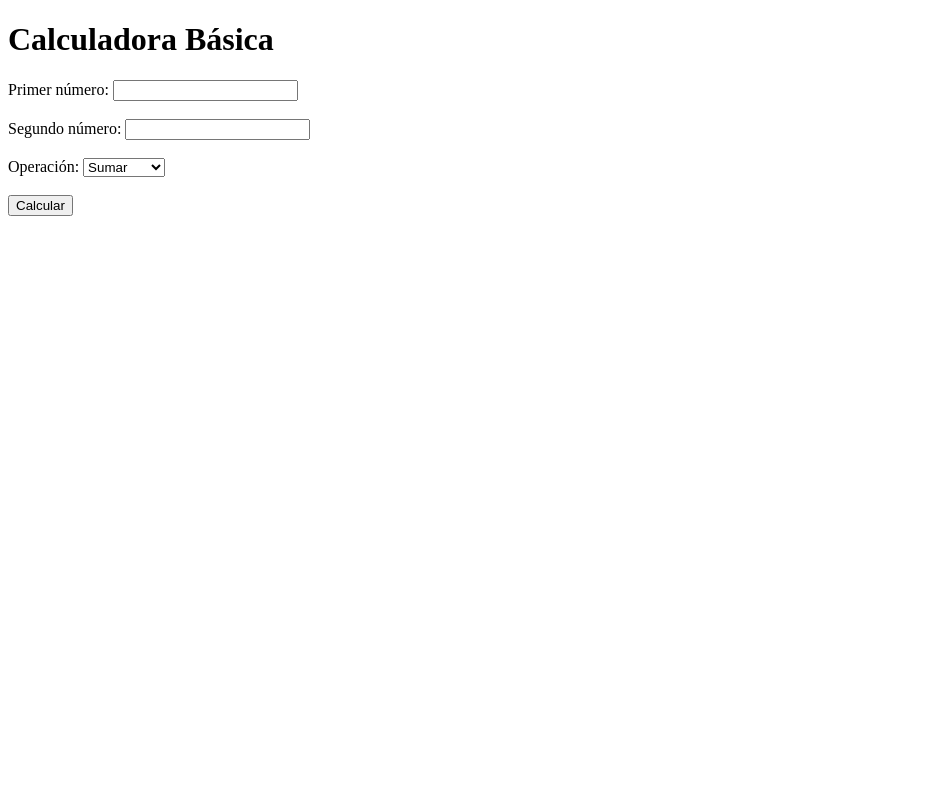
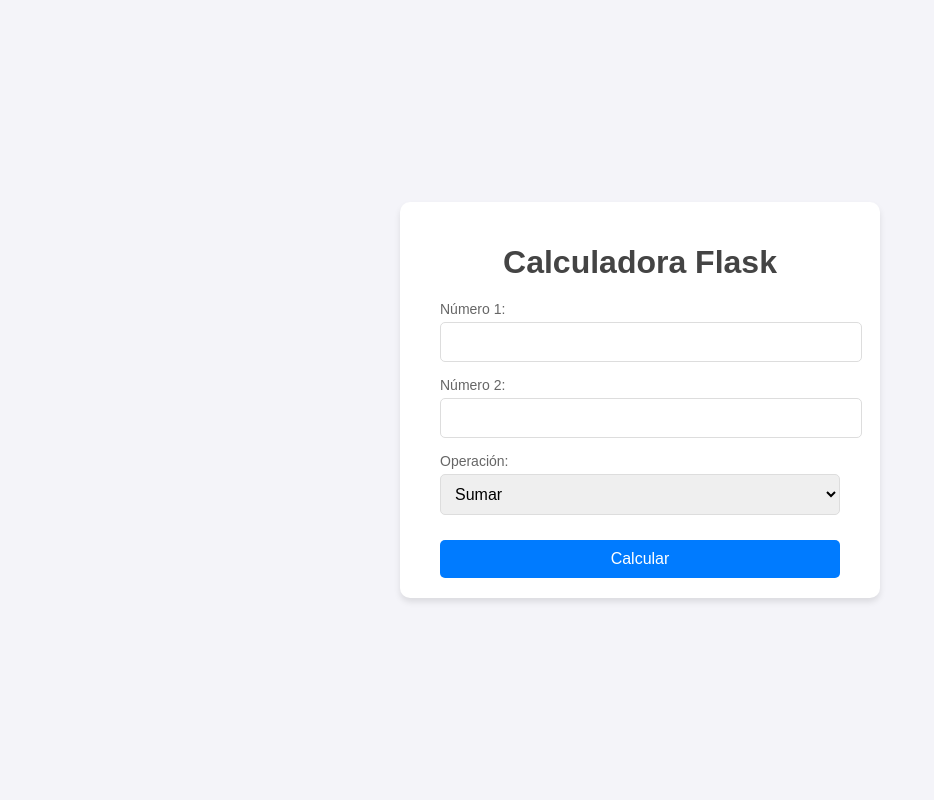
Before and after one commit to mtaeotorres/calculadora, a Flask app: page / in a window 1280 px wide. Shown: the whole page, without its empty margins (0-934 px from the left). Run offline with Flask 3, Linux system fonts and the light colour scheme.

Commit message:
agregar cambios

```diff
--- /dev/null
+++ b/static/styles.css
@@ -0,0 +1,80 @@
+/* General Styles */
+body {
+    font-family: Arial, sans-serif;
+    background-color: #f4f4f9;
+    color: #333;
+    margin: 0;
+    padding: 0;
+    display: flex;
+    justify-content: center;
+    align-items: center;
+    height: 100vh;
+}
+
+/* Container */
+.container {
+    background: #fff;
+    border-radius: 10px;
+    box-shadow: 0 4px 6px rgba(0, 0, 0, 0.1);
+    padding: 20px 40px;
+    width: 100%;
+    max-width: 400px;
+    text-align: center;
+}
+
+/* Heading */
+h1 {
+    color: #444;
+    margin-bottom: 20px;
+}
+
+/* Input Group */
+.input-group {
+    margin-bottom: 15px;
+    text-align: left;
+}
+
+.input-group label {
+    display: block;
+    font-size: 14px;
+    margin-bottom: 5px;
+    color: #666;
+}
+
+.input-group input,
+.input-group select {
+    width: 100%;
+    padding: 10px;
+    border: 1px solid #ddd;
+    border-radius: 5px;
+    font-size: 16px;
+}
+
+/* Button */
+.btn {
+    background: #007bff;
+    color: #fff;
+    padding: 10px 15px;
+    border: none;
+    border-radius: 5px;
+    cursor: pointer;
+    font-size: 16px;
+    width: 100%;
+    margin-top: 10px;
+    transition: background 0.3s;
+}
+
+.btn:hover {
+    background: #0056b3;
+}
+
+/* Result */
+.resultado {
+    margin-top: 20px;
+    padding: 10px;
+    background: #f1f8e9;
+    color: #4caf50;
+    border-radius: 5px;
+    font-size: 18px;
+    font-weight: bold;
+}
--- a/templates/index.html
+++ b/templates/index.html
@@ -1,33 +1,39 @@
 <!DOCTYPE html>
-<html lang="es">
+<html lang="en">
 <head>
     <meta charset="UTF-8">
     <meta name="viewport" content="width=device-width, initial-scale=1.0">
-    <title>Calculadora Web</title>
+    <title>Calculadora Flask</title>
+    <link rel="stylesheet" href="{{ url_for('static', filename='styles.css') }}">
 </head>
 <body>
-    <h1>Calculadora Básica</h1>
-
+    <div class="container">
+        <h1>Calculadora Flask</h1>
         <form method="POST">
-        <label for="num1">Primer número:</label>
-        <input type="text" id="num1" name="num1" required><br><br>
-
-        <label for="num2">Segundo número:</label>
-        <input type="text" id="num2" name="num2" required><br><br>
-
+            <div class="input-group">
+                <label for="num1">Número 1:</label>
+                <input type="number" step="any" name="num1" id="num1" required>
+            </div>
+            <div class="input-group">
+                <label for="num2">Número 2:</label>
+                <input type="number" step="any" name="num2" id="num2" required>
+            </div>
+            <div class="input-group">
                 <label for="operacion">Operación:</label>
-        <select name="operacion" id="operacion">
+                <select name="operacion" id="operacion" required>
                     <option value="sumar">Sumar</option>
                     <option value="restar">Restar</option>
                     <option value="multiplicar">Multiplicar</option>
                     <option value="dividir">Dividir</option>
-        </select><br><br>
-
-        <button type="submit">Calcular</button>
+                </select>
+            </div>
+            <button type="submit" class="btn">Calcular</button>
         </form>
-
         {% if resultado is not none %}
+            <div class="resultado">
                 <h2>Resultado: {{ resultado }}</h2>
+            </div>
         {% endif %}
+    </div>
 </body>
 </html>
```
Also changed, not shown: tempCodeRunnerFile.py (added). Lines whose indentation alone changed are shown as unchanged.
